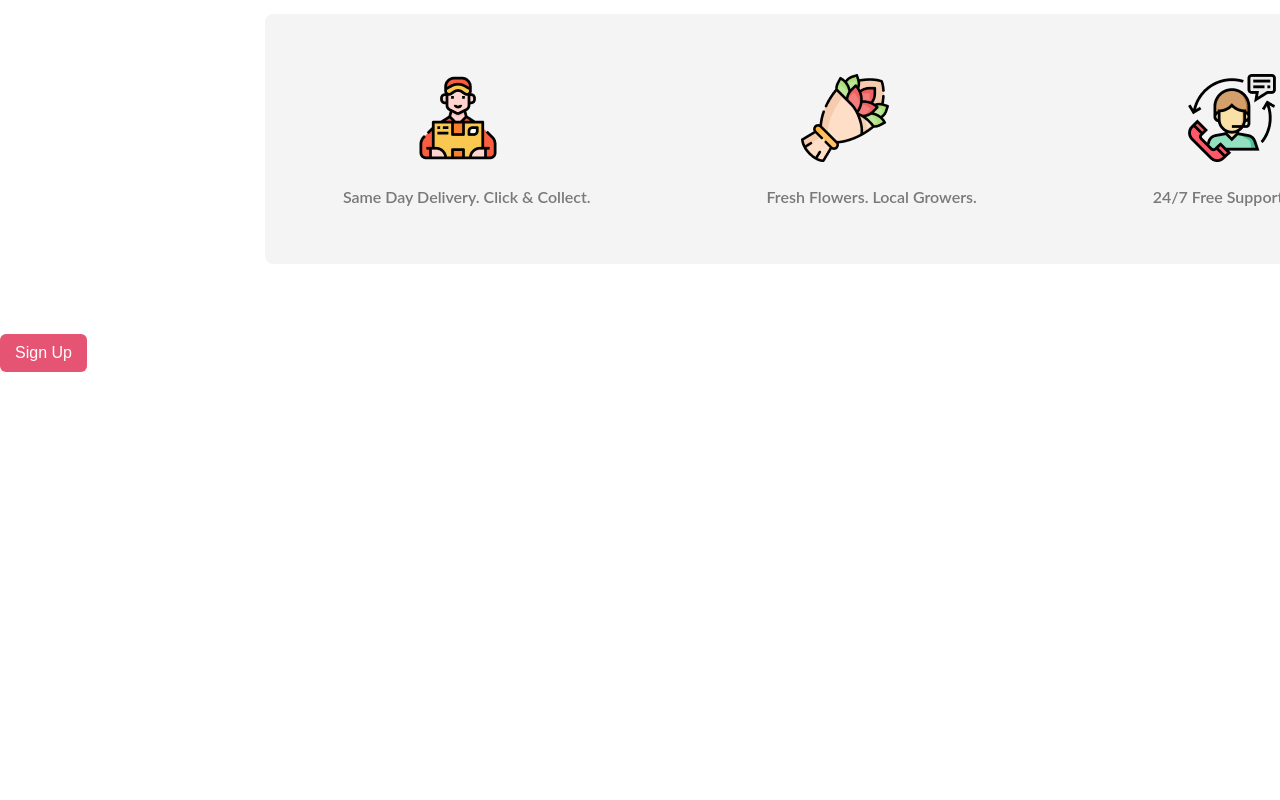
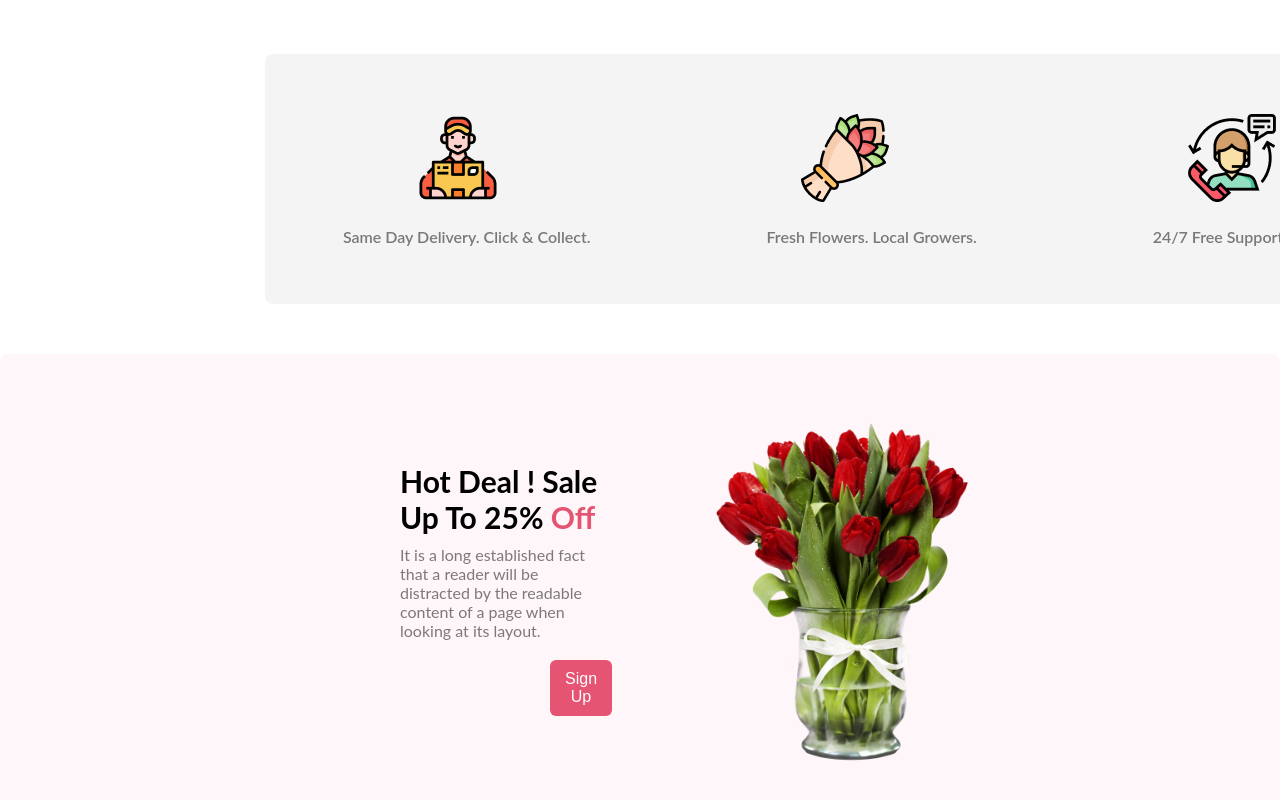
Before and after one commit to Its-Shojib/Assignment_1, a plain HTML site: page index.html in a window 1280 px wide. Shown: the part 1566-2366 px from the top of the page. Before the commit the page ends 1958 px from the top, so only its background shows below. Drawn offline with Linux system fonts and the light colour scheme.

Commit message:
hot added

```diff
--- a/index.html
+++ b/index.html
@@ -63,11 +63,13 @@
         </div>
         <div class="hot-deal">
             <div class="hot-text">
-                <h2></h2>
-                <small></small>
+                <h2 class="hot-title">Hot Deal ! Sale Up To 25% <span class="pink">Off</span></h2>
+                <small class="small-text">It is a long established fact that a reader will be distracted by the readable content of a page when looking at its layout. <br></small>
                 <button class="btn">Sign Up</button>
             </div>
-            <div class="hot-img"></div>
+            <div class="hot-img">
+                <img src="./asset/pngwing 8.png" alt="">
+            </div>
         </div>
 
     </main>
--- a/style.css
+++ b/style.css
@@ -13,7 +13,7 @@ body {
     justify-content: flex-start;
     background-size: cover;
     align-items: center;
-    height: 90vh;
+    height: 95vh;
 }
 
 .head-title {
@@ -34,7 +34,7 @@ body {
 }
 
 .head-image {
-    padding-top: 118px;
+    padding-top: 167px;
     padding-left: 40px;
 
 }
@@ -130,24 +130,54 @@ body {
     padding-top: 10px;
 }
 
-.logo{
+.logo {
     border-radius: 8px;
     background: rgba(39, 39, 39, 0.05);
     width: 1160px;
     margin: 50px 265px;
     height: 250px;
 }
-.logo-img{
+
+.logo-img {
     padding-top: 60px;
     display: flex;
     justify-content: space-around;
     align-items: center;
 }
-.logo-text{
+
+.logo-text {
     display: flex;
     justify-content: space-around;
-    padding-right:60px;
+    padding-right: 60px;
     padding-top: 15px;
     gap: 20px;
     font-weight: 600;
 }
+
+.hot-deal {
+    border-radius: 8px;
+    background: rgba(229, 84, 115, 0.05);
+    height: 60vh;
+    display: flex;
+    justify-content:space-around;
+    gap: 100px;
+    align-items: center;
+    padding: 0px 400px;
+}
+.hot-title{
+    font-size: 30px;
+    padding: 10px 0px;
+}
+
+.pink{
+    color: #E55473;
+}
+.hot-text>.small-text{
+    text-align:center;
+}
+.hot-text>.btn{
+    margin-left: 150px;
+}
+.hot-img>img{
+    height: 350px;
+}
```
